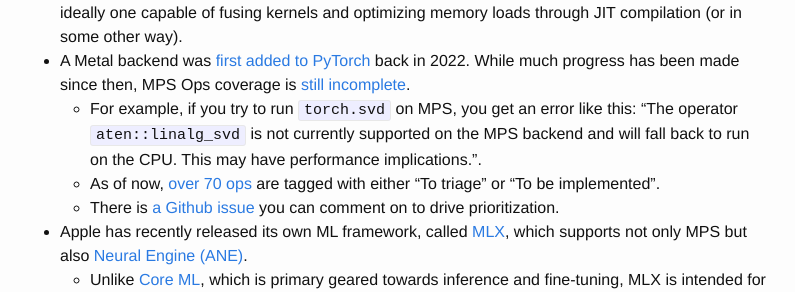
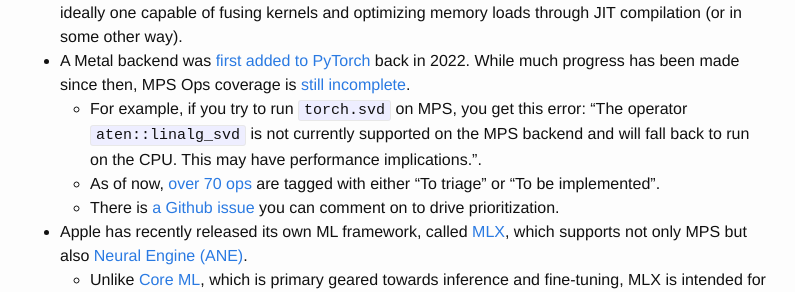
Before and after one commit to vglazer/vglazer.github.io, a Jekyll site: the page built from _posts/2025-09-16-state-of-training-on-metal.md, in a window 1280 px wide and 900 px high, scrolled down 707 px. Shown: the part 160-452 px from the top of the window, without its empty margins (240-1035 px from the left). Built offline with Jekyll 4.4.1, drawn with Linux system fonts in a browser that asks for light colours; nearby versions of some CDN libraries.

Commit message:
Minor rewording

```diff
--- a/_posts/2025-09-16-state-of-training-on-metal.md
+++ b/_posts/2025-09-16-state-of-training-on-metal.md
@@ -19,7 +19,7 @@ categories: metal jax pytorch llms nanogpt tinygrad mlx ane asitop
 - Apple Silicon's unified memory architecture makes the Mac a [potentially attractive platform](https://arxiv.org/pdf/2501.14925) for ML researchers, particularly when it comes to models too large to fit into VRAM on a single consumer NVIDIA card.
 - To take advantage of this, though, you need an ML framework with good [Metal (MPS)](https://developer.apple.com/documentation/MetalPerformanceShaders) support, ideally one capable of fusing kernels and optimizing memory loads through JIT compilation (or in some other way).
 - A Metal backend was [first added to PyTorch](https://pytorch.org/blog/introducing-accelerated-pytorch-training-on-mac/) back in 2022. While much progress has been made since then, MPS Ops coverage is [still incomplete](https://qqaatw.dev/pytorch-mps-ops-coverage/).
-  - For example, if you try to run `torch.svd` on MPS, you get an error like this: "The operator `aten::linalg_svd` is not currently supported on the MPS backend and will fall back to run on the CPU. This may have performance implications.".
+  - For example, if you try to run `torch.svd` on MPS, you get this error: "The operator `aten::linalg_svd` is not currently supported on the MPS backend and will fall back to run on the CPU. This may have performance implications.".
   - As of now, [over 70 ops](https://github.com/users/kulinseth/projects/1/views/1) are tagged with either "To triage" or "To be implemented".
   - There is [a Github issue](https://github.com/pytorch/pytorch/issues/77764) you can comment on to drive prioritization.
 - Apple has recently released its own ML framework, called [MLX](https://github.com/ml-explore/mlx), which supports not only MPS but also [Neural Engine (ANE)](https://en.wikipedia.org/wiki/Neural_Engine).
```
